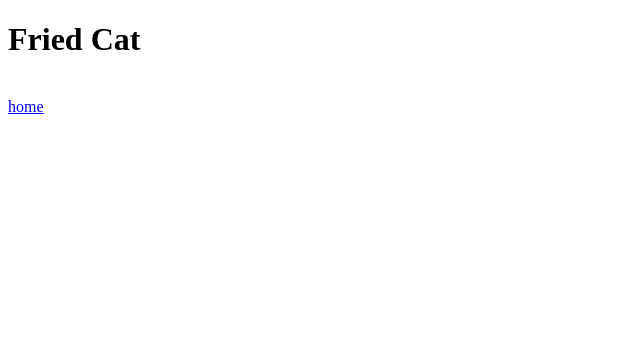
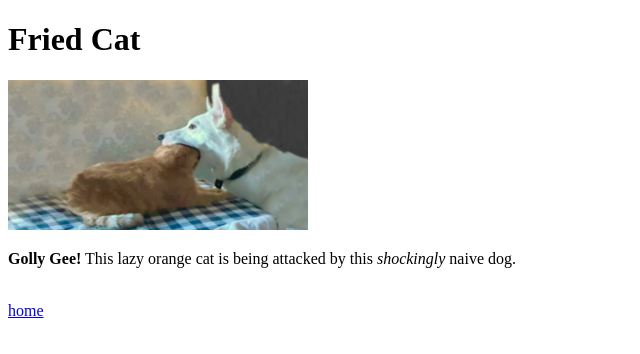
Before and after one commit to jakob-bjorner/odin-recipes, a plain HTML site: page pages/fried-cat.html in a window 1280 px wide. Shown: the whole page, without its empty margins (0-640 px from the left). Drawn offline with Linux system fonts and the light colour scheme.

Commit message:
Complete Fried Cat page

```diff
--- a/pages/fried-cat.html
+++ b/pages/fried-cat.html
@@ -1,14 +1,23 @@
 <!DOCTYPE html>
 <html lang="en">
   <head>
-  <meta charset="UTF-8">
-  <meta http-equiv="X-UA-Compatible" content="IE=edge">
-  <meta name="viewport" content="width=device-width, initial-scale=1.0">
+    <meta charset="UTF-8" />
+    <meta http-equiv="X-UA-Compatible" content="IE=edge" />
+    <meta name="viewport" content="width=device-width, initial-scale=1.0" />
     <title>Fried Cat</title>
   </head>
   <body>
     <h1>Fried Cat</h1>
-  <br>
+    <img
+      src="../images/odie_eating_garfield.jpg"
+      alt="photo of an orange cat having its head inside of a white dog's mouth."
+      width="300"
+      height="150"
+    />
+    <p>
+      <strong>Golly Gee!</strong> This lazy orange cat is being attacked by this <em>shockingly</em> naive dog.
+    </p>
+    <br />
     <a href="../index.html">home</a>
   </body>
 </html>
```
Also changed, not shown: images/fried_dogs.jpg (added), images/odie_eating_garfield.jpg (added). Lines whose indentation alone changed are shown as unchanged.
